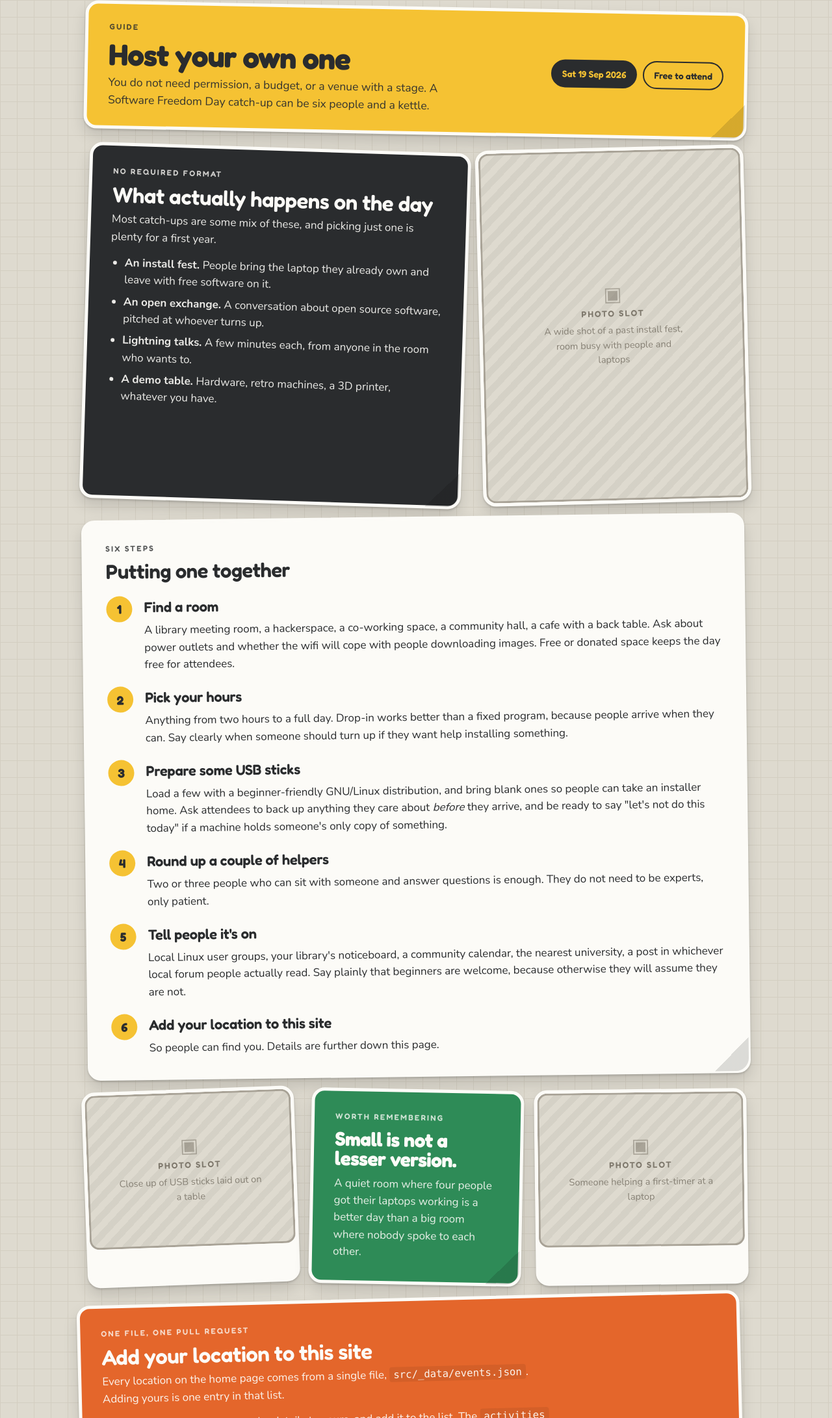
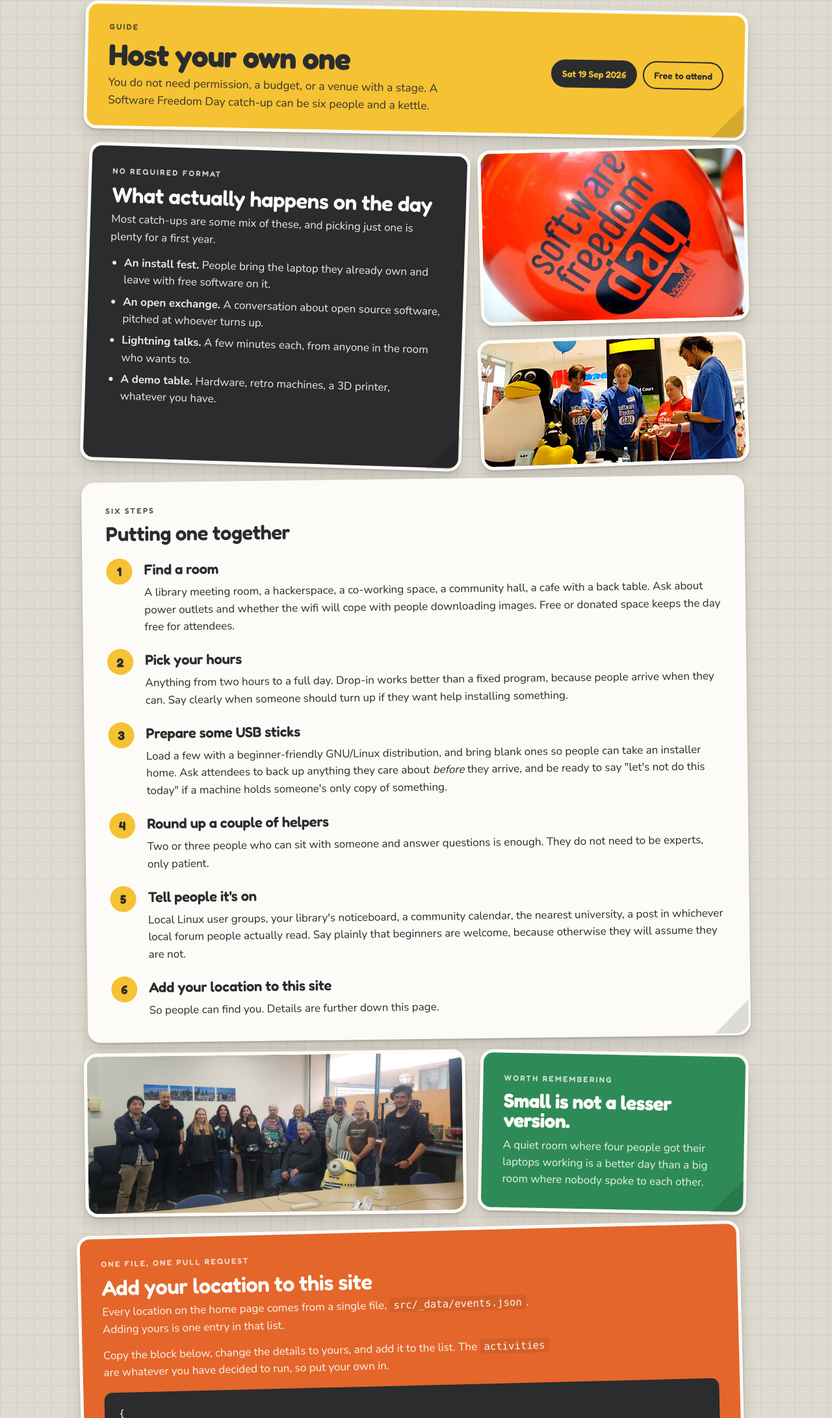
Before and after one commit to electron-workshop/software-freedom-day, an Eleventy site: page src/organise.njk in a window 1280 px wide. Shown: the part 156-2338 px from the top of the page at 65% size. Built offline with nearby package versions, Linux system fonts and the light colour scheme; Eleventy itself is replaced by a stand-in of ours; files that its build step writes are made by us from their sources.

Commit message:
Adds photos from previous Software Freedom Days. Fixes #5

```diff
--- a/src/assets/css/style.css
+++ b/src/assets/css/style.css
@@ -204,6 +204,10 @@ img { max-width: 100%; height: auto; }
   place-content: center;
   text-align: center;
   padding: 26px;
+  /* Held in from the full column width so it reads as a badge dropped on the
+     sheet rather than another block in the stack. */
+  max-width: 250px;
+  justify-self: center;
 }
 
 /* Peel corner */
@@ -235,7 +239,13 @@ img { max-width: 100%; height: auto; }
    .ph placeholder in place until there is a real photo.
    ------------------------------------------------------------- */
 
-.st--photo { padding: 0; overflow: hidden; }
+/* Opts a sticker out of stretching to match a taller one beside it, for
+   when the row would otherwise leave a block of empty colour. */
+.st--start { align-self: start; }
+
+/* Photos keep their own shape rather than stretching to match whatever
+   sticker sits beside them, so nothing gets cropped by accident. */
+.st--photo { padding: 0; overflow: hidden; align-self: start; }
 
 .st--photo > img {
   display: block;
@@ -691,6 +701,8 @@ pre code { background: none; padding: 0; color: inherit; font-size: 14.5px; }
     border-radius: var(--radius);
     text-align: left;
     place-content: start;
+    max-width: none;
+    justify-self: stretch;
   }
   .loc { padding: 32px 16px 22px; }
   .loc__head { grid-template-columns: 1fr; }
--- a/src/organise.njk
+++ b/src/organise.njk
@@ -57,12 +57,18 @@ description: "How to run your own Software Freedom Day catch-up on Saturday 19 S
       </div>
     </div>
 
-    {# IMAGE SLOT #}
-    <div class="st st--photo a1 col-5">
-      <div class="ph ph--tall">
-        <span class="ph__icon">&#9635;</span>
-        <span class="ph__label">Photo slot</span>
-        <span class="ph__hint">A wide shot of a past install fest, room busy with people and laptops</span>
+    {# IMAGE SLOTS #}
+    <div class="stack col-5">
+      <div class="st st--photo a1">
+        <img src="/assets/images/photos/balloon.jpg"
+             alt="A red balloon printed with the Software Freedom Day logo."
+             width="465" height="300" loading="lazy" decoding="async">
+      </div>
+
+      <div class="st st--photo a5">
+        <img src="/assets/images/photos/stall-volunteers.jpg"
+             alt="Volunteers in Software Freedom Day t-shirts running a stall in a shopping centre, with a large Tux penguin mascot beside them."
+             width="1600" height="752" loading="lazy" decoding="async">
       </div>
     </div>
   </div>
@@ -105,27 +111,16 @@ description: "How to run your own Software Freedom Day catch-up on Saturday 19 S
   {# ===================== TWO PHOTOS + PULL QUOTE ===================== #}
   <div class="grid">
     {# IMAGE SLOT #}
-    <div class="st st--photo a5 col-4">
-      <div class="ph">
-        <span class="ph__icon">&#9635;</span>
-        <span class="ph__label">Photo slot</span>
-        <span class="ph__hint">Close up of USB sticks laid out on a table</span>
-      </div>
+    <div class="st st--photo a3 col-7">
+      <img src="/assets/images/photos/group-2025.jpg"
+           alt="Everyone who came to Software Freedom Day 2025 standing together, including two children holding small robots."
+           width="1500" height="630" loading="lazy" decoding="async">
     </div>
 
-    <div class="st st--green st--peel a2 col-4">
+    <div class="st st--green st--peel st--start a2 col-5">
       <span class="lab">Worth remembering</span>
       <p class="punch">Small is not a lesser version.</p>
       <p class="st__body" style="margin-top:10px">A quiet room where four people got their laptops working is a better day than a big room where nobody spoke to each other.</p>
-    </div>
-
-    {# IMAGE SLOT #}
-    <div class="st st--photo a3 col-4">
-      <div class="ph">
-        <span class="ph__icon">&#9635;</span>
-        <span class="ph__label">Photo slot</span>
-        <span class="ph__hint">Someone helping a first-timer at a laptop</span>
-      </div>
     </div>
   </div>
 
```
Also changed, not shown: src/index.njk (+12 -27 lines), src/assets/images/photos/balloon.jpg (added), src/assets/images/photos/group-2025.jpg (added), src/assets/images/photos/laptops-balloons.jpg (added), src/assets/images/photos/stall-volunteers.jpg (added), src/assets/images/photos/talk-2025.jpg (added).
